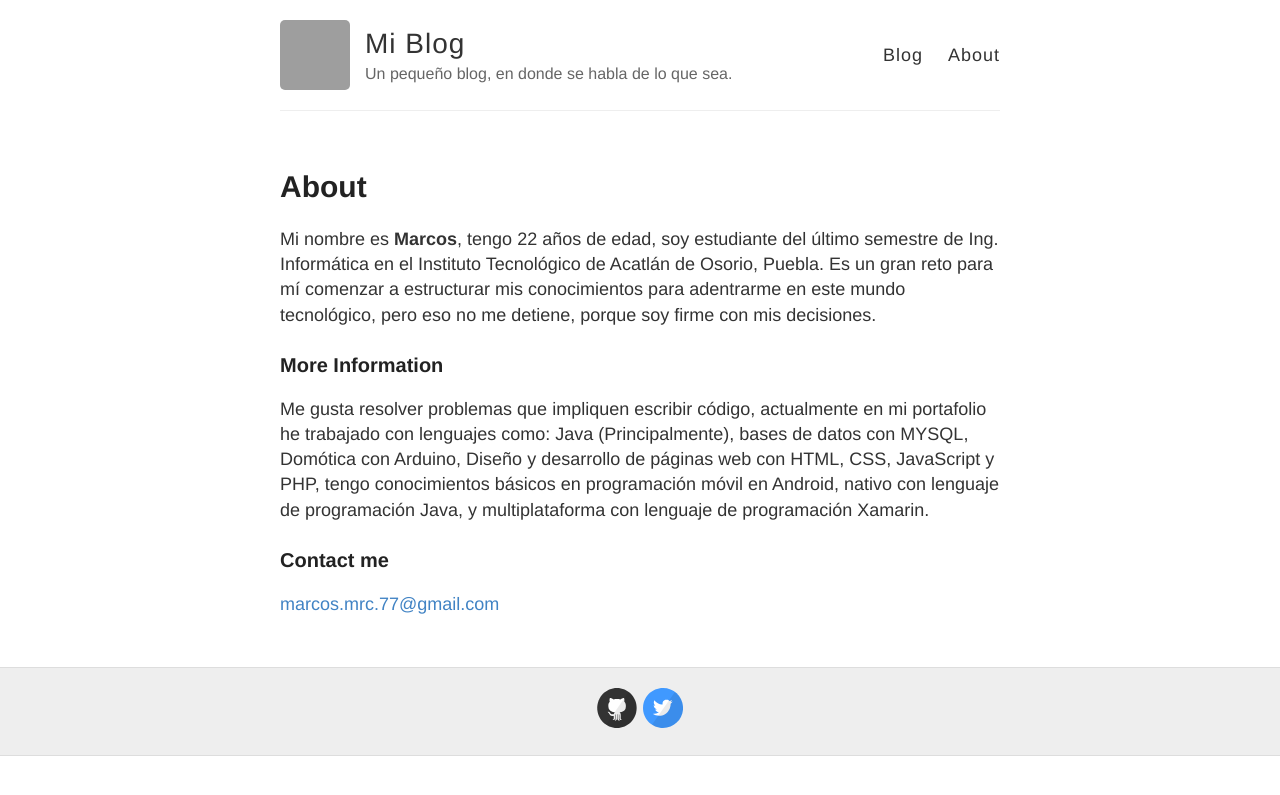
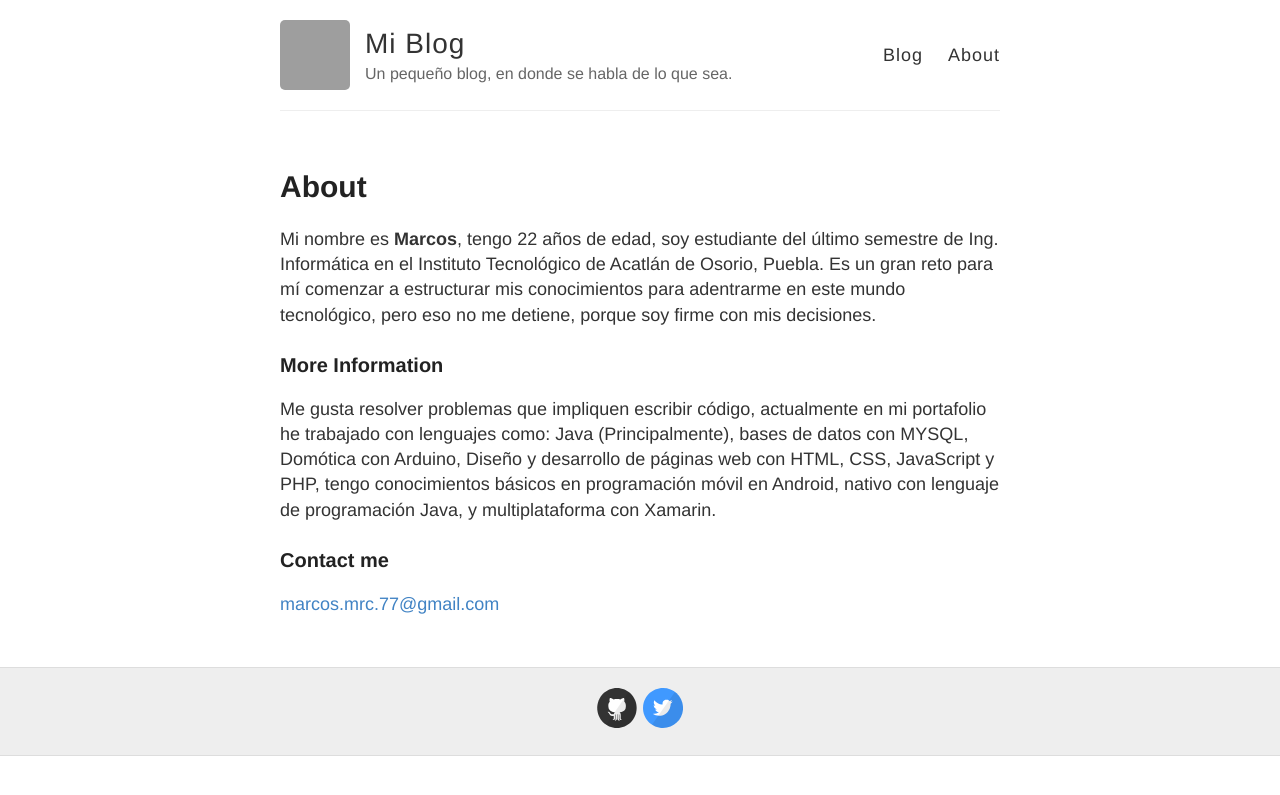
Before and after one commit to markconfig/blog-Jkyll, a Jekyll site: the page built from about.md, in a window 1280 px wide. Shown: the top 795 px of the page. Built offline with Jekyll 4.4.1, drawn with Linux system fonts in a browser that asks for light colours; grey boxes are pictures that could not be loaded.

Commit message:
Update about.md

```diff
--- a/about.md
+++ b/about.md
@@ -8,7 +8,7 @@ Mi nombre es **Marcos**, tengo 22 años de edad, soy estudiante del último seme
 
 
 ### More Information
-Me gusta resolver problemas que impliquen escribir código, actualmente en mi portafolio he trabajado con lenguajes como: Java (Principalmente), bases de datos con MYSQL, Domótica con Arduino, Diseño y desarrollo de páginas web con HTML, CSS, JavaScript y PHP, tengo conocimientos básicos en programación móvil en Android, nativo con lenguaje de programación Java, y multiplataforma con lenguaje de programación Xamarin.
+Me gusta resolver problemas que impliquen escribir código, actualmente en mi portafolio he trabajado con lenguajes como: Java (Principalmente), bases de datos con MYSQL, Domótica con Arduino, Diseño y desarrollo de páginas web con HTML, CSS, JavaScript y PHP, tengo conocimientos básicos en programación móvil en Android, nativo con lenguaje de programación Java, y multiplataforma con Xamarin.
 
 
 ### Contact me
```
